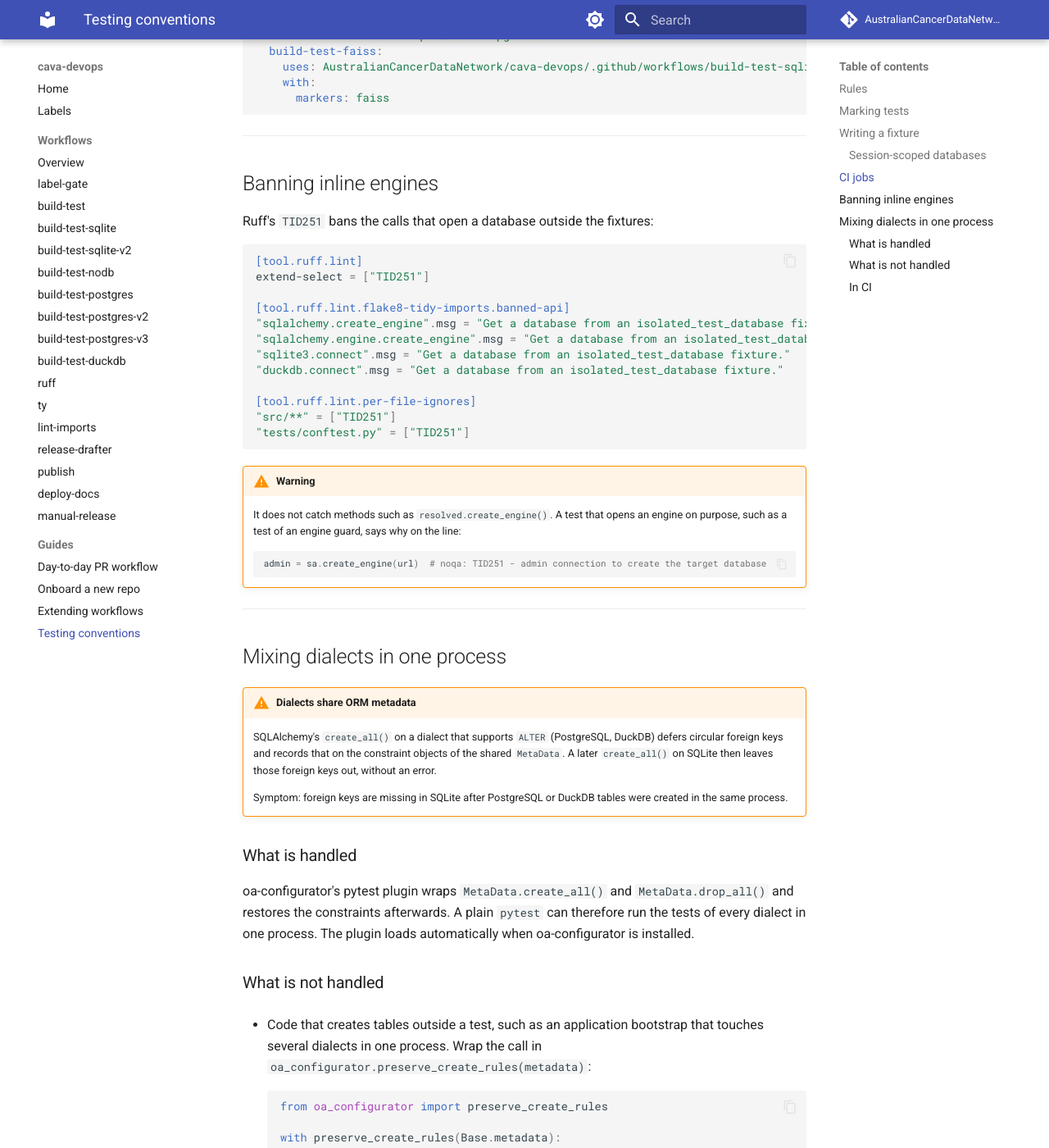
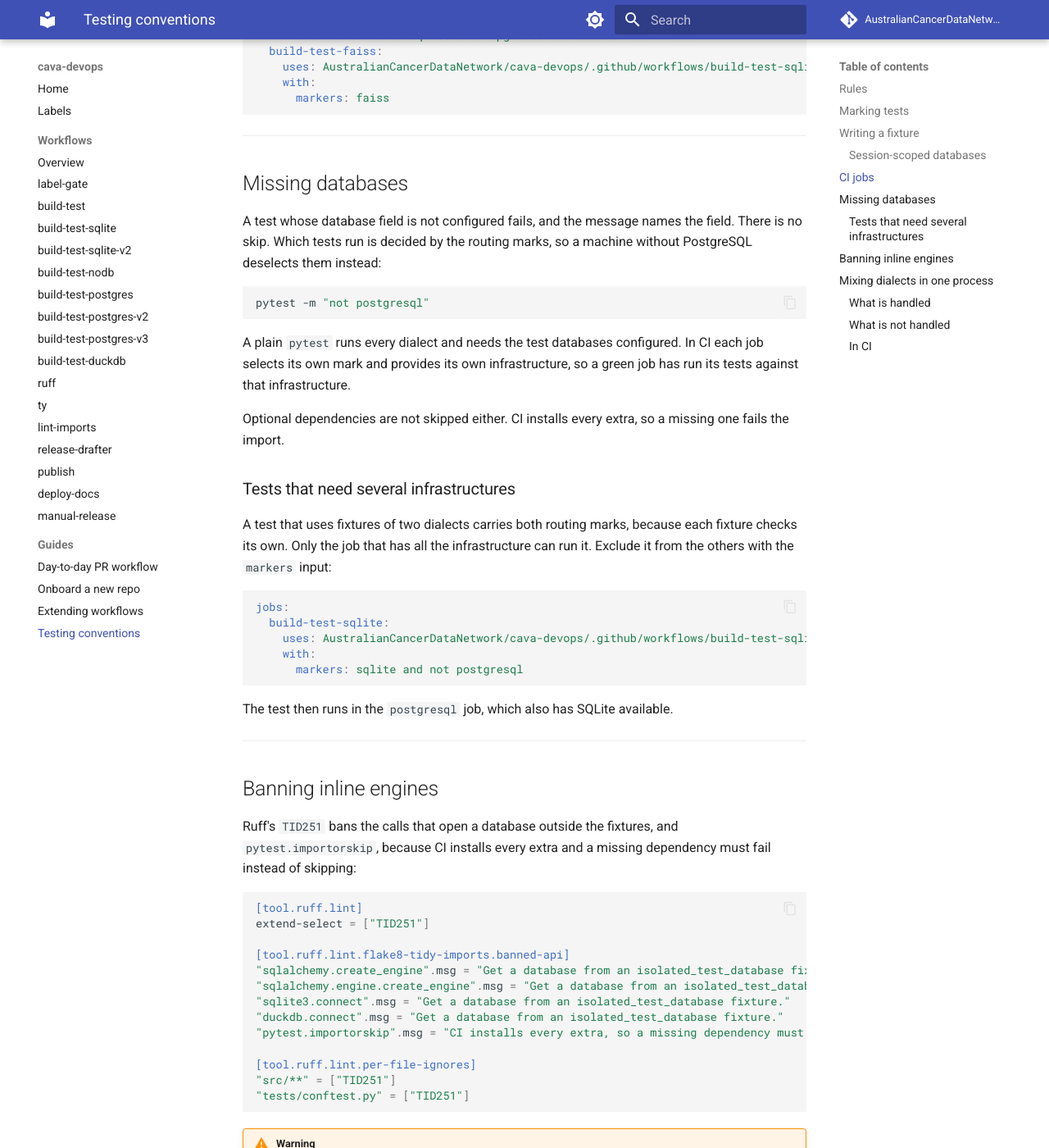
Before and after one commit to AustralianCancerDataNetwork/cava-devops, an MkDocs documentation site: the page built from docs/guides/testing-conventions.md, in a window 1280 px wide and 1400 px high, scrolled down 3717 px. Shown: the whole window at 82% size. Built offline with MkDocs 1.6.1 and Material for MkDocs 9.7.7, drawn with Linux system fonts in a browser that asks for light colours; comment, search, counter and statistics services are not loaded.

Commit message:
Add docs for missing configurable tests database resources

````diff
--- a/docs/guides/testing-conventions.md
+++ b/docs/guides/testing-conventions.md
@@ -158,9 +158,37 @@ jobs:
 
 ---
 
+## Missing databases
+
+A test whose database field is not configured fails, and the message names the field. There is no skip. Which tests run is decided by the routing marks, so a machine without PostgreSQL deselects them instead:
+
+```bash
+pytest -m "not postgresql"
+```
+
+A plain `pytest` runs every dialect and needs the test databases configured. In CI each job selects its own mark and provides its own infrastructure, so a green job has run its tests against that infrastructure.
+
+Optional dependencies are not skipped either. CI installs every extra, so a missing one fails the import.
+
+### Tests that need several infrastructures
+
+A test that uses fixtures of two dialects carries both routing marks, because each fixture checks its own. Only the job that has all the infrastructure can run it. Exclude it from the others with the `markers` input:
+
+```yaml
+jobs:
+  build-test-sqlite:
+    uses: AustralianCancerDataNetwork/cava-devops/.github/workflows/build-test-sqlite-v2.yml@main
+    with:
+      markers: sqlite and not postgresql
+```
+
+The test then runs in the `postgresql` job, which also has SQLite available.
+
+---
+
 ## Banning inline engines
 
-Ruff's `TID251` bans the calls that open a database outside the fixtures:
+Ruff's `TID251` bans the calls that open a database outside the fixtures, and `pytest.importorskip`, because CI installs every extra and a missing dependency must fail instead of skipping:
 
 ```toml
 [tool.ruff.lint]
@@ -171,6 +199,7 @@ extend-select = ["TID251"]
 "sqlalchemy.engine.create_engine".msg = "Get a database from an isolated_test_database fixture."
 "sqlite3.connect".msg = "Get a database from an isolated_test_database fixture."
 "duckdb.connect".msg = "Get a database from an isolated_test_database fixture."
+"pytest.importorskip".msg = "CI installs every extra, so a missing dependency must fail, not skip."
 
 [tool.ruff.lint.per-file-ignores]
 "src/**" = ["TID251"]
````
